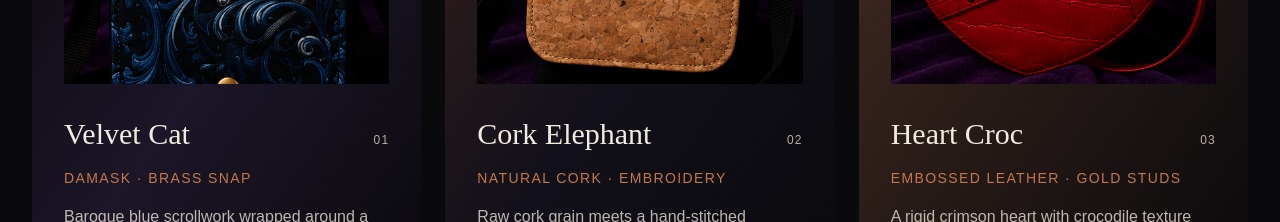
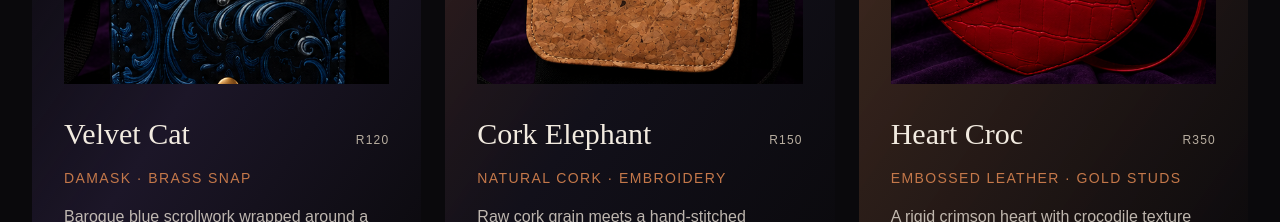
Before and after one commit to rhodevanwyk/OddOwl_Website, a React (Vite) app: page / in a window 1280 px wide. Shown: the part 1480-1702 px from the top of the page. Built offline with nearby package versions, Linux system fonts and the light colour scheme; a web font is replaced by a local one.

Commit message:
Price input and display

```diff
--- a/src/pages/Home.jsx
+++ b/src/pages/Home.jsx
@@ -23,6 +23,7 @@ const projects = [
       "Baroque blue scrollwork wrapped around a silver feline silhouette, made for nights that refuse ordinary.",
     tone: "from-from/80 via-plume to-void",
     accent: "text-copper",
+    price: "R120",
   },
   {
     image: product1,
@@ -32,6 +33,7 @@ const projects = [
       "Raw cork grain meets a hand-stitched elephant, earthy weight with a quiet stare.",
     tone: "from-leather/40 via-ink to-void",
     accent: "text-copper",
+    price: "R150",
   },
   {
     image: product3,
@@ -41,6 +43,7 @@ const projects = [
       "A rigid crimson heart with crocodile texture and a diagonal strap pinned in antique gold.",
     tone: "from-copper/35 via-from to-void",
     accent: "text-copper",
+    price: "R350",
   },
 ];
 
@@ -248,7 +251,7 @@ function App() {
                         {project.title}
                       </h3>
                       <span className="font-body text-xs tracking-widest text-mist uppercase">
-                        0{index + 1}
+                          {project.price}
                       </span>
                     </div>
                     <p
```
